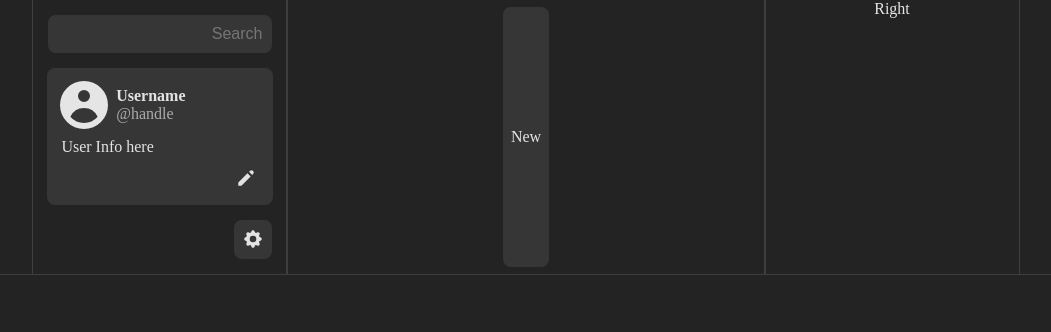
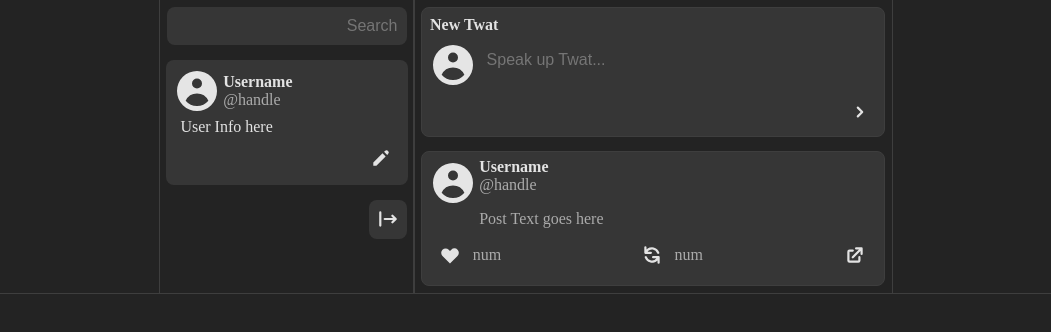
Before and after one commit to GuavaGuy2693/twatter, a React (Create React App) app: page / in a window 1280 px wide. Shown: the top 332 px of the page, without its empty margins (114-1165 px from the left). Built offline with nearby package versions, Linux system fonts and the light colour scheme.

Commit message:
feed structure completed

```diff
--- a/src/Components/Home/LeftContainer/User.js
+++ b/src/Components/Home/LeftContainer/User.js
@@ -6,7 +6,9 @@ const User = () => {
   return (
     <UserBox>
       <Info>
-        <HiUserCircle size="60px" />
+        <ImageBox>
+          <HiUserCircle size="50px" />
+        </ImageBox>
         <Text>
           <Title>Username</Title>
           <Secondary>@handle</Secondary>
@@ -56,3 +58,8 @@ const Desc = styled(Secondary)`
 const Edit = styled(Button)`
   align-self: flex-end;
 `;
+
+const ImageBox = styled(Wrapper)`
+  border: none;
+  align-self: flex-start;
+`;
--- a/src/Components/Home/LeftContainer/index.js
+++ b/src/Components/Home/LeftContainer/index.js
@@ -1,8 +1,8 @@
 import styled from "styled-components";
 import Search from "./Search";
 import User from "./User";
-import { HiSearch, HiUserCircle, HiCog } from "react-icons/hi";
-import { Wrapper, Button } from "../../../resources/styles";
+import { HiSearch, HiUserCircle, HiCog, HiLogout } from "react-icons/hi";
+import { Wrapper, Button, Title } from "../../../resources/styles";
 
 const Left = () => {
   return (
@@ -17,12 +17,15 @@ const Left = () => {
         <Button>
           <HiCog size="22px" />
         </Button>
+        <Button>
+          <HiLogout size="22px" />
+        </Button>
       </Buttons>
       <UI>
         <Search />
         <User />
         <Setting>
-          <HiCog size="22px" />
+          <HiLogout size="22px" />
         </Setting>
       </UI>
     </Content>
@@ -36,7 +39,9 @@ const Buttons = styled(Wrapper)`
   display: none;
   flex-direction: column;
   align-items: center;
+  justify-content: flex-start;
   padding: 0.5rem;
+  padding-top: 0rem;
   gap: 0.5rem;
   @media (max-width: 990px) {
     display: flex;
@@ -44,16 +49,20 @@ const Buttons = styled(Wrapper)`
 `;
 
 const Setting = styled(Button)`
+  /* width: 100%; */
   align-self: flex-end;
   border-radius: 0.5rem;
   background: rgba(225, 225, 225, 0.1);
+  :hover {
+    background: rgba(225, 225, 225, 0.2);
+  }
 `;
 
 const UI = styled(Wrapper)`
   flex-direction: column;
   gap: 0.5rem;
   border: none;
-  padding: 0.5rem;
+  /* padding: 0.5rem; */
   gap: 1rem;
   @media (max-width: 990px) {
     display: none;
@@ -62,7 +71,7 @@ const UI = styled(Wrapper)`
 
 const Content = styled(Wrapper)`
   flex-direction: column;
-  justify-content: center;
+  justify-content: flex-start;
   width: 16rem;
   padding: 0.5rem;
   gap: 0.5rem;
--- a/src/Components/Home/MiddleContainer/NewPost.js
+++ b/src/Components/Home/MiddleContainer/NewPost.js
@@ -1,16 +1,52 @@
 import styled from "styled-components";
-import { Wrapper } from "../../../resources/styles";
+import { HiUserCircle, HiChevronRight } from "react-icons/hi";
+import { Wrapper, Input, Title, Button } from "../../../resources/styles";
 
 const NewPost = () => {
-  return <Box>New</Box>;
+  return (
+    <Content>
+      <Title>New Twat</Title>
+      <Box>
+        <ImageBox>
+          <HiUserCircle size="50px" />
+        </ImageBox>
+        <TextBox placeholder="Speak up Twat..."></TextBox>
+      </Box>
+      <PostButton>
+        <HiChevronRight size="22px" />
+      </PostButton>
+    </Content>
+  );
 };
 
 export default NewPost;
 
-const Box = styled(Wrapper)`
+const Content = styled(Wrapper)`
   flex-direction: column;
-  border: none;
   border-radius: 0.5rem;
+  gap: 0.5rem;
   padding: 0.5rem;
   background: rgba(225, 225, 225, 0.1);
 `;
+
+const Box = styled(Wrapper)`
+  flex-direction: Row;
+  border: none;
+`;
+
+const ImageBox = styled(Wrapper)`
+  border: none;
+  align-self: flex-start;
+`;
+
+const TextBox = styled(Input)`
+  flex-wrap: wrap;
+  align-self: baseline;
+  background: none;
+`;
+
+const PostButton = styled(Button)`
+  align-self: flex-end;
+  width: 2rem;
+  height: 2rem;
+`;
--- a/src/Components/Home/MiddleContainer/Post.js
+++ b/src/Components/Home/MiddleContainer/Post.js
@@ -1,3 +1,99 @@
-const Post = () => {};
+import styled from "styled-components";
+import {
+  HiUserCircle,
+  HiHeart,
+  HiRefresh,
+  HiExternalLink
+} from "react-icons/hi";
+import { Wrapper, Title, Secondary, Button } from "../../../resources/styles";
+
+const Post = () => {
+  const postBox = () => {
+    return (
+      <Content>
+        <Info>
+          <ImageBox>
+            <HiUserCircle size="50px" />
+          </ImageBox>
+          <Text>
+            <Title>Username</Title>
+            <Secondary>@handle</Secondary>
+            <Data>Post Text goes here</Data>
+          </Text>
+        </Info>
+        <Buttons>
+          <Group>
+            <Button>
+              <HiHeart size="22px" />
+            </Button>
+            <Secondary>num</Secondary>
+          </Group>
+          <Group>
+            <Button>
+              <HiRefresh size="22px" />
+            </Button>
+            <Secondary>num</Secondary>
+          </Group>
+          <Button>
+            <HiExternalLink size="22px" />
+          </Button>
+        </Buttons>
+      </Content>
+    );
+  };
+
+  return postBox();
+};
 
 export default Post;
+
+const Content = styled(Wrapper)`
+  flex-direction: column;
+  border-radius: 0.5rem;
+  gap: 0.5rem;
+  padding: 0.5rem;
+  background: rgba(225, 225, 225, 0.1);
+`;
+
+const Buttons = styled(Wrapper)`
+  border: none;
+  align-items: center;
+  justify-content: space-between;
+  padding: 0.2rem;
+  @media (max-width: 990px) {
+    display: flex;
+  }
+`;
+
+const Group = styled(Wrapper)`
+  border: none;
+  align-items: center;
+  gap: 0.2rem;
+`;
+
+const Info = styled(Wrapper)`
+  display: flex;
+  width: 100%;
+  justify-self: flex-start;
+  align-self: flex-start;
+  border: none;
+
+  gap: 0.2rem;
+  justify-content: flex-start;
+  align-items: center;
+`;
+
+const Data = styled(Secondary)`
+  border: none;
+  padding-top: 1rem;
+`;
+
+const Text = styled(Wrapper)`
+  flex-direction: column;
+  border: none;
+`;
+
+const ImageBox = styled(Wrapper)`
+  border: none;
+  align-self: flex-start;
+`;
--- a/src/Components/Home/MiddleContainer/index.js
+++ b/src/Components/Home/MiddleContainer/index.js
@@ -7,6 +7,7 @@ const Middle = () => {
   return (
     <Content>
       <NewPost />
+      <Post />
     </Content>
   );
 };
@@ -17,4 +18,7 @@ const Content = styled(Wrapper)`
   justify-content: center;
   width: 30rem;
   padding: 0.5rem;
+  gap: 1rem;
+  flex-direction: column;
+  justify-content: flex-start;
 `;
--- a/src/Components/Home/index.js
+++ b/src/Components/Home/index.js
@@ -11,7 +11,7 @@ const Home = () => {
     <Display>
       <Left />
       <Middle />
-      <Right />
+      {/* <Right /> */}
     </Display>
   );
 };
--- a/src/resources/styles.js
+++ b/src/resources/styles.js
@@ -32,8 +32,9 @@ export const Button = styled.button`
 
 export const Input = styled.input`
   box-sizing: border-box;
+  word-wrap: normal;
   width: 100%;
-  height: 2.4rem;
+  min-height: 2.4rem;
   padding: 0.6rem;
   font-size: 12pt;
   color: #e3e3e3;
@@ -41,6 +42,10 @@ export const Input = styled.input`
   border-radius: 0.5rem;
   background: rgba(225, 225, 225, 0.1);
   outline: none;
+
+  :focus::placeholder {
+    color: transparent;
+  }
 `;
 
 export const Title = styled.div`
--- a/src/styles.css
+++ b/src/styles.css
@@ -7,4 +7,5 @@
 body {
   background: #232323;
   color: #e5e5e5;
+  overflow: hidden;
 }
```
Also changed, not shown: 1 other file (tests, documents, lock files or other folders).
